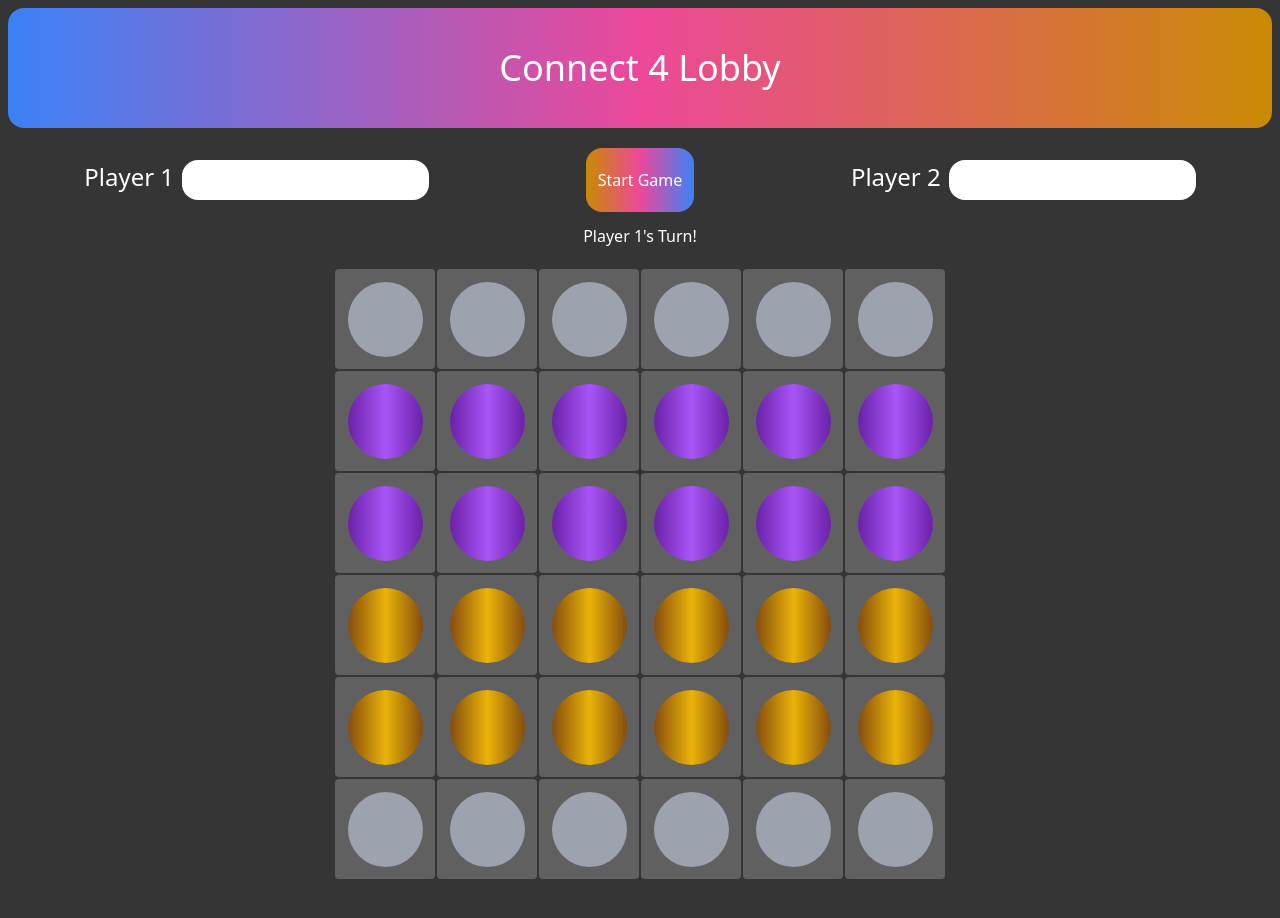
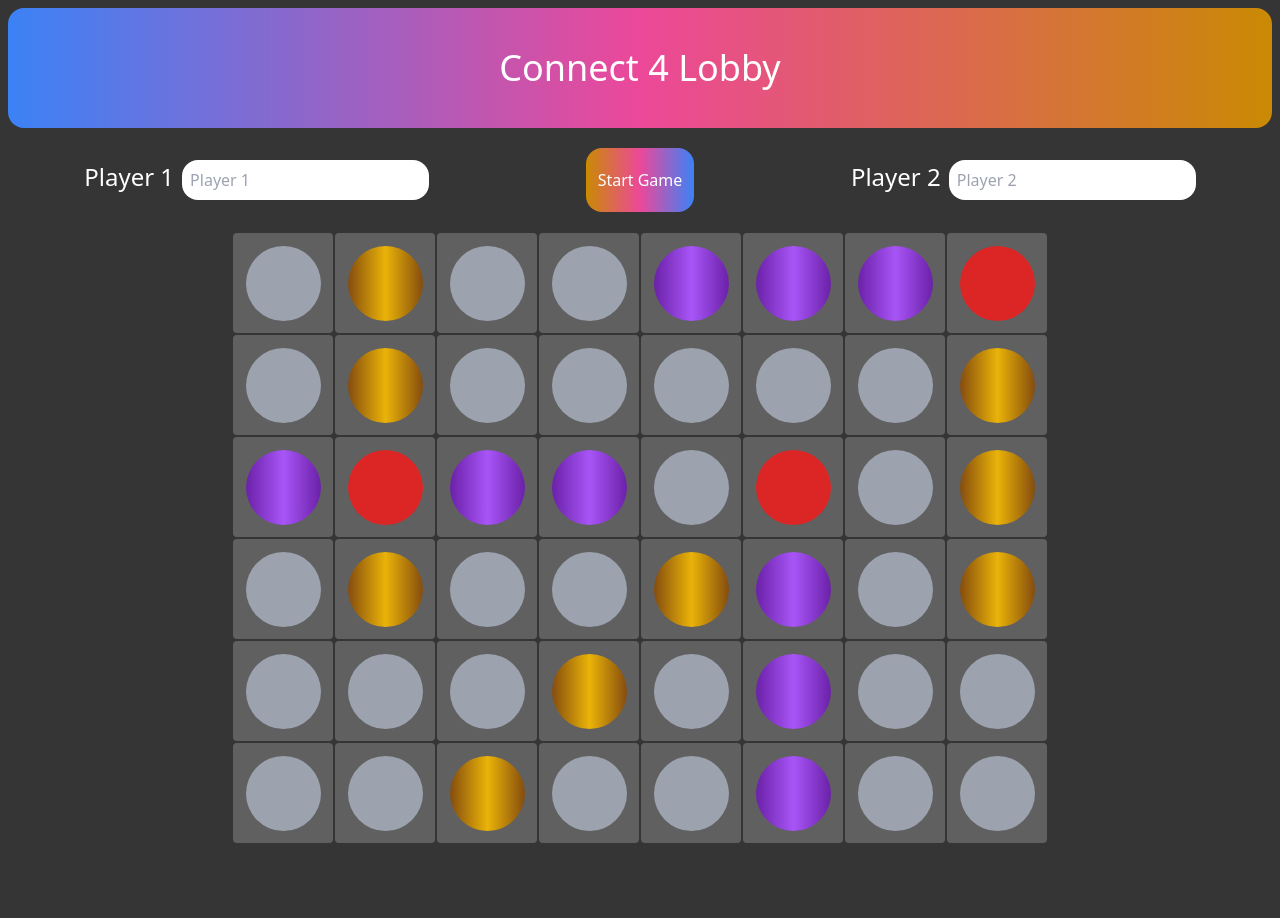
Before and after one commit to corith/lapin4, a React (Create React App) app: page / in a window 1280 px wide. After the commit the page ends 884 px from the top, so only its background shows below. Built offline with nearby package versions, Linux system fonts and the light colour scheme.

Commit message:
Added a 4 logo and changed the page title name. Added an example board that allows us to have 3 sets of possible connected 4. Still no playing functioanlity. Also added state to check if a game is currently "live" or not.

```diff
--- a/public/index.html
+++ b/public/index.html
@@ -7,9 +7,9 @@
     <meta name="theme-color" content="#000000" />
     <meta
       name="description"
-      content="Web site created using create-react-app"
+      content="A game based on connect four and played by two people."
     />
-    <link rel="apple-touch-icon" href="%PUBLIC_URL%/logo192.png" />
+    <link rel="apple-touch-icon" href="%PUBLIC_URL%/number4.png" />
     <!--
       manifest.json provides metadata used when your web app is installed on a
       user's mobile device or desktop. See https://developers.google.com/web/fundamentals/web-app-manifest/
@@ -24,7 +24,7 @@
       work correctly both with client-side routing and a non-root public URL.
       Learn how to configure a non-root public URL by running `npm run build`.
     -->
-    <title>React App</title>
+    <title>Connect 4</title>
   </head>
   <body>
     <noscript>You need to enable JavaScript to run this app.</noscript>
--- a/src/App.js
+++ b/src/App.js
@@ -2,13 +2,20 @@ import './App.css';
 import {GameBoardComponent} from "./components/GameBoardComponent";
 import {GameHeader} from "./components/GameHeader";
 import {SetUpGameComponent} from "./components/SetUpGameComponent";
+import {useState} from "react";
+import {Player} from "./models/Player";
 
 function App() {
+    const [player1, setPlayer1] = useState(new Player("Player 1", 1))
+    const [player2, setPlayer2] = useState(new Player("Player 2", 2))
+    const [whoseTurn, setTurn] = useState(1)
+    const [isLive , setIsLive] = useState(false)
+
   return (
     <div className='pb-10'>
         <GameHeader />
-        <SetUpGameComponent />
-        <WhoseTurn player={1}/>
+        <SetUpGameComponent setP1={setPlayer1} setP2={setPlayer2} setIsLive={setIsLive} isLive={isLive}/>
+        {isLive ? <WhoseTurn player={player1.name}/> : <></>}
         <GameBoardComponent />
     </div>
   );
@@ -18,7 +25,7 @@ function App() {
 const WhoseTurn = ({player}) => {
     return(
         <div className='flex justify-center pt-3 text-white'>
-            <p> Player {player}'s Turn! </p>
+            <p> {player}'s Turn! </p>
         </div>
     )
 }
--- a/src/components/GameBoardComponent.js
+++ b/src/components/GameBoardComponent.js
@@ -1,20 +1,22 @@
 import {Row} from "./Row";
+import {GBExample} from "../models/GameBoard";
 
-export const GameBoardComponent = () => {
+export const GameBoardComponent = ({}) => {
 
 
     return (
         <table className='table-auto flex justify-center pt-5'>
             <tbody>
             {
-                [...Array(6)].map((e, i) => {
+                GBExample.map((row, i) => {
                     return (
                         <tr key={i}>
                             {
-                                [...Array(6)].map((e2 , z) => {
+                                [...Array(8)].map((e2 , z) => {
                                     return (
                                         <td key={z}>
-                                            <Row i={i === 0 || i === 5 ? 2 : i >= 3 ? 1 : 0}/>
+                                            <Row i={row[z] === 1 ? 0 : row[z] === 2 ? 1 : row[z] === 3 ? 3 : 2 }/>
+                                            {/*<Row i={i === 0 || i === 5 ? 2 : i >= 3 ? 1 : 0}/>*/}
                                         </td>
                                     )
                                 })
--- a/src/components/Row.js
+++ b/src/components/Row.js
@@ -5,7 +5,7 @@ export const Row = ({i}) => {
         <div className='gameCell rounded  flex justify-center items-center'>
             <div className={(i === 0 ?
                 'bg-gradient-to-r from-purple-800 via-purple-500 to-purple-800'
-                : i === 2 ? 'bg-gray-400' :
+                : i === 2 ? 'bg-gray-400' : i === 3 ? 'bg-red-600' :
                 'bg-gradient-to-r from-yellow-800 via-yellow-500 to-yellow-800')
                 +
                 ' rounded-full h-3/4 w-3/4'}>
--- a/src/components/SetUpGameComponent.js
+++ b/src/components/SetUpGameComponent.js
@@ -1,25 +1,43 @@
+import {useState} from "react";
+import {Player} from "../models/Player";
 
 
-export const SetUpGameComponent = () => {
+export const SetUpGameComponent = ({setP1, setP2, setIsLive, isLive}) => {
+    const [p1Name, setP1Name] = useState()
+    const [p2Name, setP2Name] = useState()
+
+    const handleStartGame = (e) => {
+        e.preventDefault()
+        if (isLive) {
+            // reset game
+            setIsLive(false)
+        } else {
+            setIsLive(true)
+        }
+    }
     return (
-        <div className='flex justify-around mt-5'>
-
+        <div className=' mt-5'>
+            <form className='flex justify-around'>
                 <div className='p-3'>
                     <label htmlFor='p1-name' className='text-white pr-2 text-2xl'>Player 1</label>
-                <input type="text" name='p1-name' className='p-2 rounded-2xl'/>
+                    <input placeholder='Player 1' type="text" name='p1-name' className='p-2 rounded-2xl' onChange={(e) => setP1(new Player(e.target.value, 1))}/>
                 </div>
 
-            <button className='
+                <button
+                    onClick={handleStartGame}
+                    className='
                     text-white
                     p-3 rounded-2xl
                     bg-gradient-to-l from-blue-500 via-pink-500 to-yellow-600'>
-                    Start Game
+                    {isLive ? 'Start New Game' : 'Start Game'}
                 </button>
 
                 <div className='p-3'>
                     <label htmlFor='p2-name' className='text-white pr-2 text-2xl'>Player 2</label>
-                <input type="text" name='p2-name' className='p-2 rounded-2xl'/>
+                    <input placeholder='Player 2' type="text" name='p2-name' className='p-2 rounded-2xl' onChange={(e) => setP2(new Player(e.target.value, 2))}/>
                 </div>
+
+            </form>
         </div>
     )
 }
--- a/src/models/GameBoard.js
+++ b/src/models/GameBoard.js
@@ -7,6 +7,15 @@ export const GameBoard =
             [null,null,null,null,null,null,null,null],
             [null,null,null,null,null,null,null,null],
             [null,null,null,null,null,null,null,null],
-            [null,null,null,null,null,null,null,null],
-            [null,null,null,null,null,null,null,null],
         ]
+
+
+
+export const GBExample = [
+    [null,2,null,null,1,1,1,3],
+    [null,2,null,null,null,null,null,2],
+    [1,3,1,1,null,3,null,2],
+    [null,2,null,null,2,1,null,2],
+    [null,null,null,2,null,1,null,null],
+    [null,null,2,null,null,1,null,null],
+]
--- /dev/null
+++ b/src/models/Player.js
@@ -0,0 +1,8 @@
+
+
+export class Player {
+    constructor(name, number) {
+        this.name = name;
+        this.number = number;
+    }
+}
```
Also changed, not shown: public/number4.png (added), 1 other file (tests, documents, lock files or other folders). Lines whose indentation alone changed are shown as unchanged.
